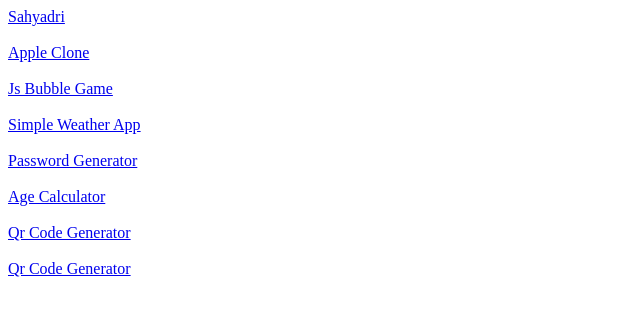
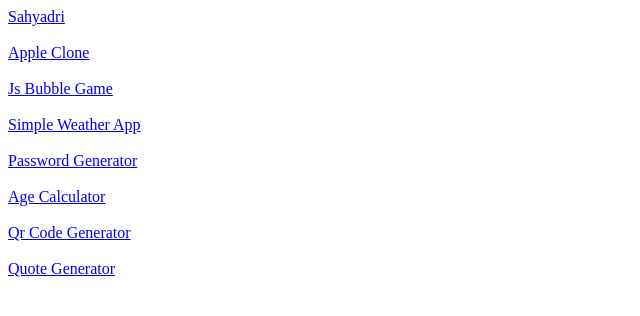
Before and after one commit to sanketshinde3001/sanketshinde3001.github.io, a plain HTML site: page index.html in a window 1280 px wide. Shown: the full height of the page, 0-640 px from the left. Drawn offline with Linux system fonts and the light colour scheme.

Commit message:
Update index.html

```diff
--- a/index.html
+++ b/index.html
@@ -28,7 +28,7 @@
         <a href="4 Qr Code Generator/index.html" target="_blank">Qr Code Generator</a>
         <br>
         <br>
-        <a href="5 Quote Generator/index.html" target="_blank">Qr Code Generator</a>
+        <a href="5 Quote Generator/index.html" target="_blank">Quote Generator</a>
     </div>
 </body>
 </html>
```
